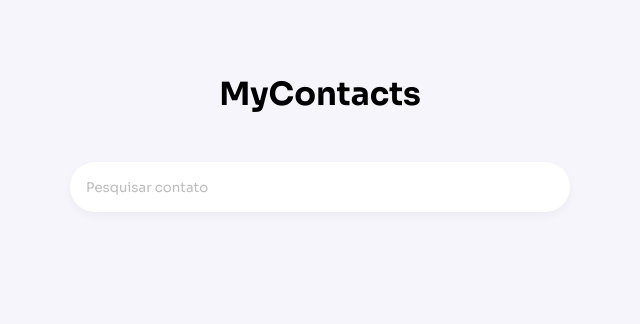
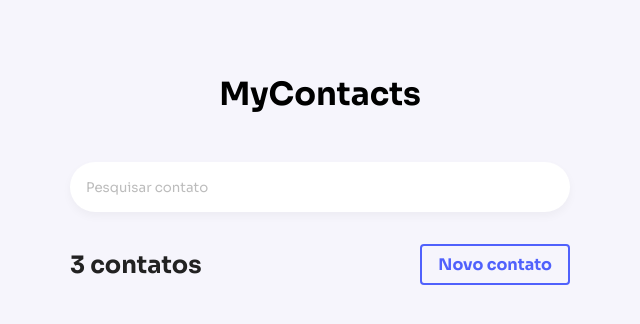
Before and after one commit to emanoelhenrick/MyContactsFront, a React (Vite) app: page / in a window 1280 px wide. Shown: the top 324 px of the page, without its empty margins (320-960 px from the left). Built offline with nearby package versions, Linux system fonts and the light colour scheme.

Commit message:
add contacts list header

```diff
--- a/src/assets/styles/global.ts
+++ b/src/assets/styles/global.ts
@@ -10,7 +10,7 @@
 
   body {
     font-size: 16px;
-    background: ${props => props.theme.backgroundColor};
+    background: ${props => props.theme.colors.background};
 
   }
 
--- a/src/assets/styles/themes/default.ts
+++ b/src/assets/styles/themes/default.ts
@@ -1,3 +1,11 @@
 export default {
-  backgroundColor: "#f6f5fc",
+  colors: {
+    background: "#f6f5fc",
+    primary: {
+      main: "#5061fc",
+      light: "#6674f4",
+      lighter: "#e0e3ff",
+      dark: "#3346f0"
+    }
+  }
 }
--- a/src/components/App/index.tsx
+++ b/src/components/App/index.tsx
@@ -3,6 +3,7 @@
 import _defaultTheme from "../../assets/styles/themes/default"
 import { Container } from "./styles"
 import { Header } from "../Header"
+import { ContactsList } from "../ContactsList"
 
 export function App() {
 
@@ -10,6 +11,8 @@
     <ThemeProvider theme={_defaultTheme}>
       <Container>
         <Header />
+
+        <ContactsList />
       </Container>
 
       <GlobalStyles/>
--- /dev/null
+++ b/src/components/ContactsList/index.tsx
@@ -0,0 +1,12 @@
+import { ContactsContainer, Header } from "./styles"
+
+export function ContactsList() {
+  return (
+    <ContactsContainer>
+      <Header>
+        <strong>3 contatos</strong>
+        <a href="">Novo contato</a>
+      </Header>
+    </ContactsContainer>
+  )
+}
--- /dev/null
+++ b/src/components/ContactsList/styles.ts
@@ -0,0 +1,31 @@
+import styled from "styled-components"
+
+export const ContactsContainer = styled.div`
+  margin-top: 32px;
+`
+
+export const Header = styled.header`
+  display: flex;
+  align-items: center;
+  justify-content: space-between;
+
+  strong {
+    font-size: 24px;
+    color: #222;
+  }
+
+  a {
+    color: ${props => props.theme.colors.primary.main};
+    text-decoration: none;
+    font-weight: bold;
+    border: 2px solid ${props => props.theme.colors.primary.main};
+    padding: 8px 16px;
+    border-radius: 4px;
+
+    &:hover {
+      background: ${props => props.theme.colors.primary.main};
+      color: #fff;
+      transition: all 150ms;
+    }
+  }
+`
```
